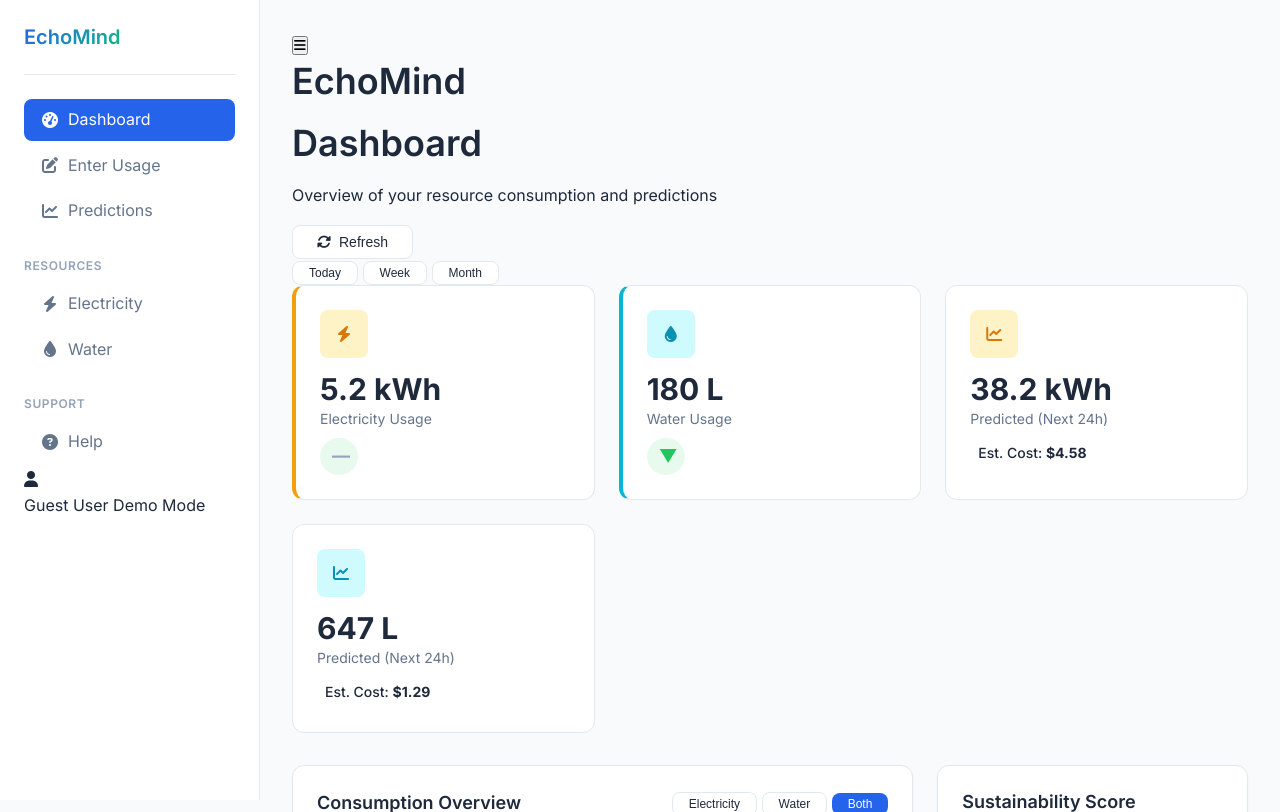
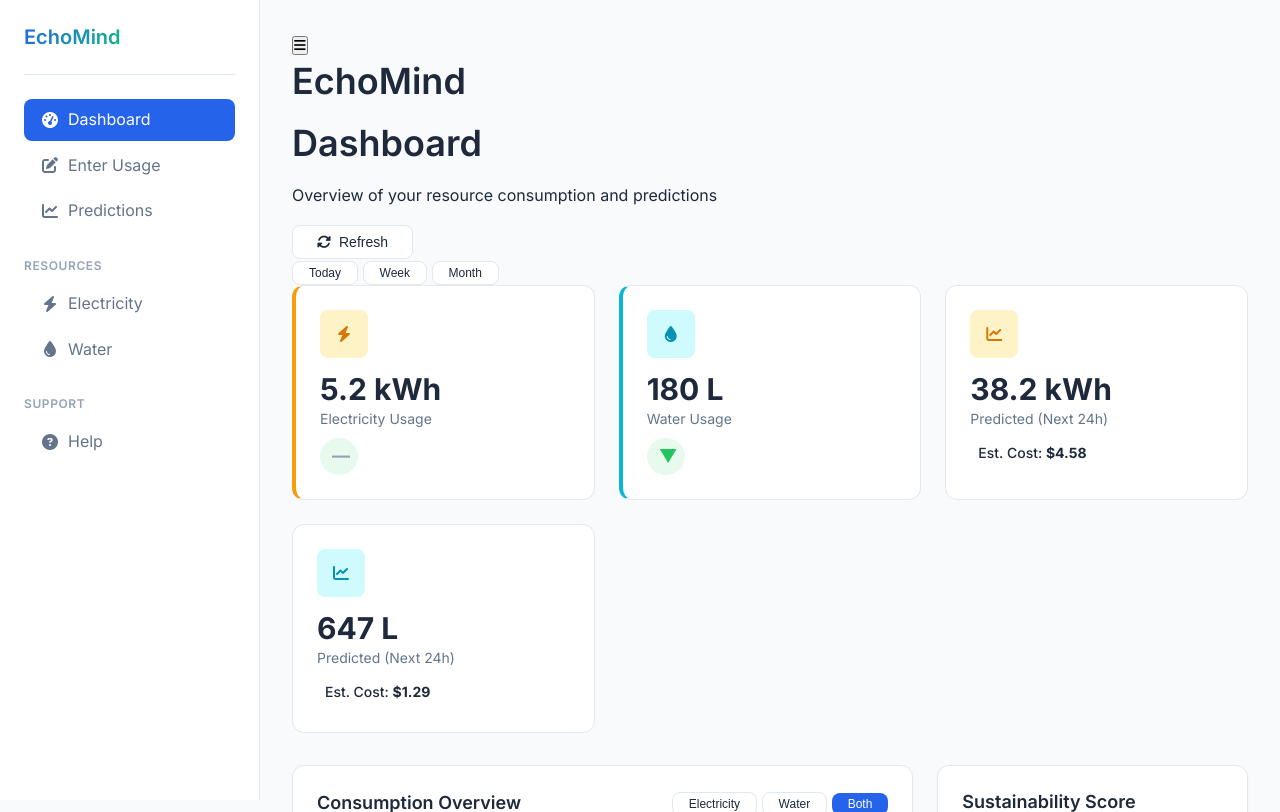
Before and after one commit to DhruvBaghan/Echomind, a Flask app: page / in a window 1280 px wide. Shown: the top 812 px of the page. Run offline with Flask 3, Linux system fonts and the light colour scheme; data that the repository does not hold is empty.

Commit message:
Remove guest user demo mode display from sidebar
Remove the "Guest User" and "Demo Mode" information from the sidebar footer in the base.html template.

Replit-Commit-Author: Agent
Replit-Commit-Session-Id: 5994bc1b-0b1f-4c8b-8a76-13202e627abe
Replit-Commit-Checkpoint-Type: full_checkpoint
Replit-Commit-Event-Id: 819ef211-9ec2-415d-ba96-a799984a3ed1

```diff
--- a/frontend/templates/base.html
+++ b/frontend/templates/base.html
@@ -83,19 +83,6 @@
                     </li>
                 </ul>
             </nav>
-
-            <!-- Sidebar Footer -->
-            <div class="sidebar-footer">
-                <div class="user-info">
-                    <div class="user-avatar">
-                        <i class="fas fa-user"></i>
-                    </div>
-                    <div class="user-details">
-                        <span class="user-name">Guest User</span>
-                        <span class="user-status">Demo Mode</span>
-                    </div>
-                </div>
-            </div>
         </aside>
 
         <!-- Main Content -->
```
